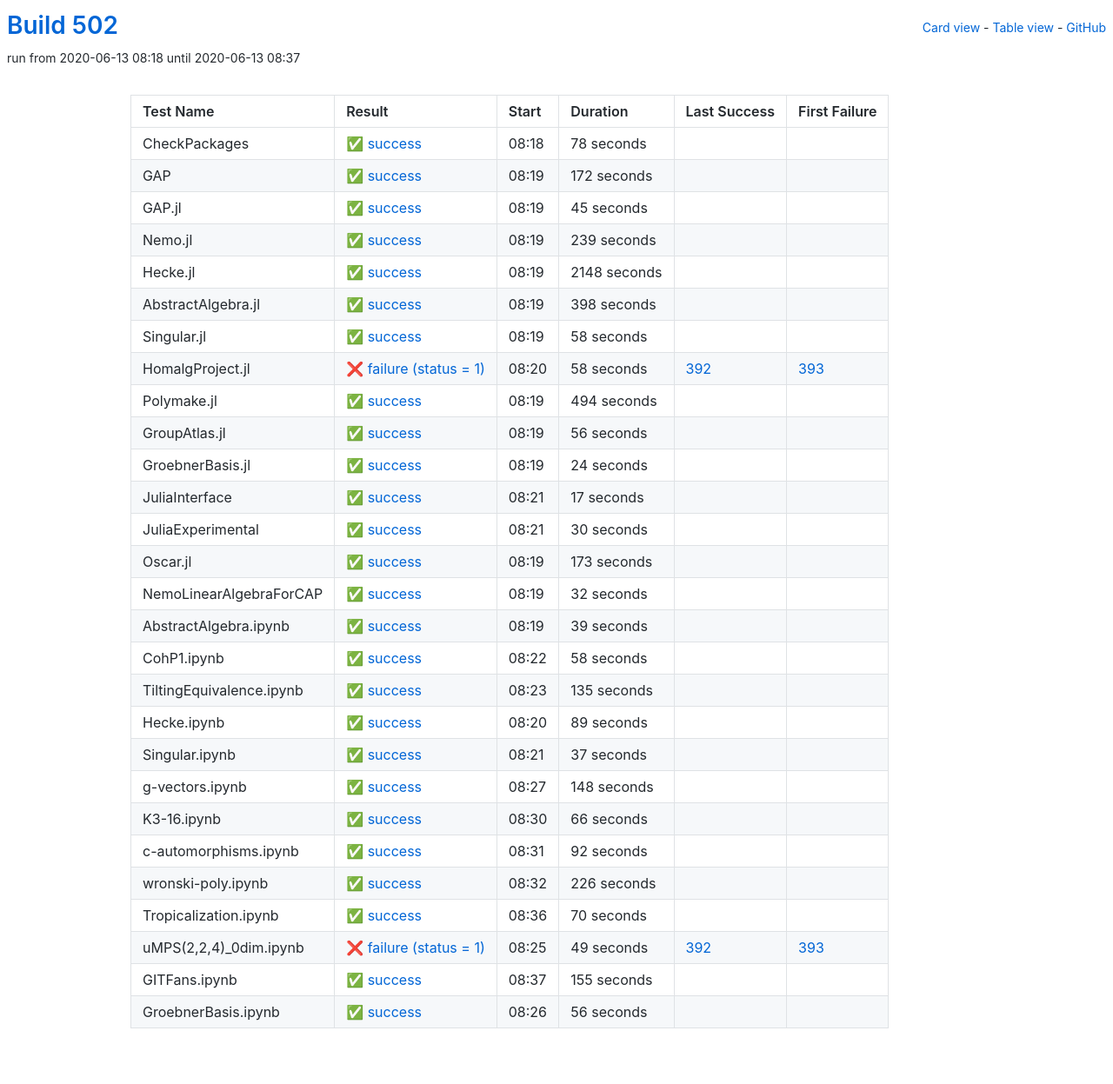
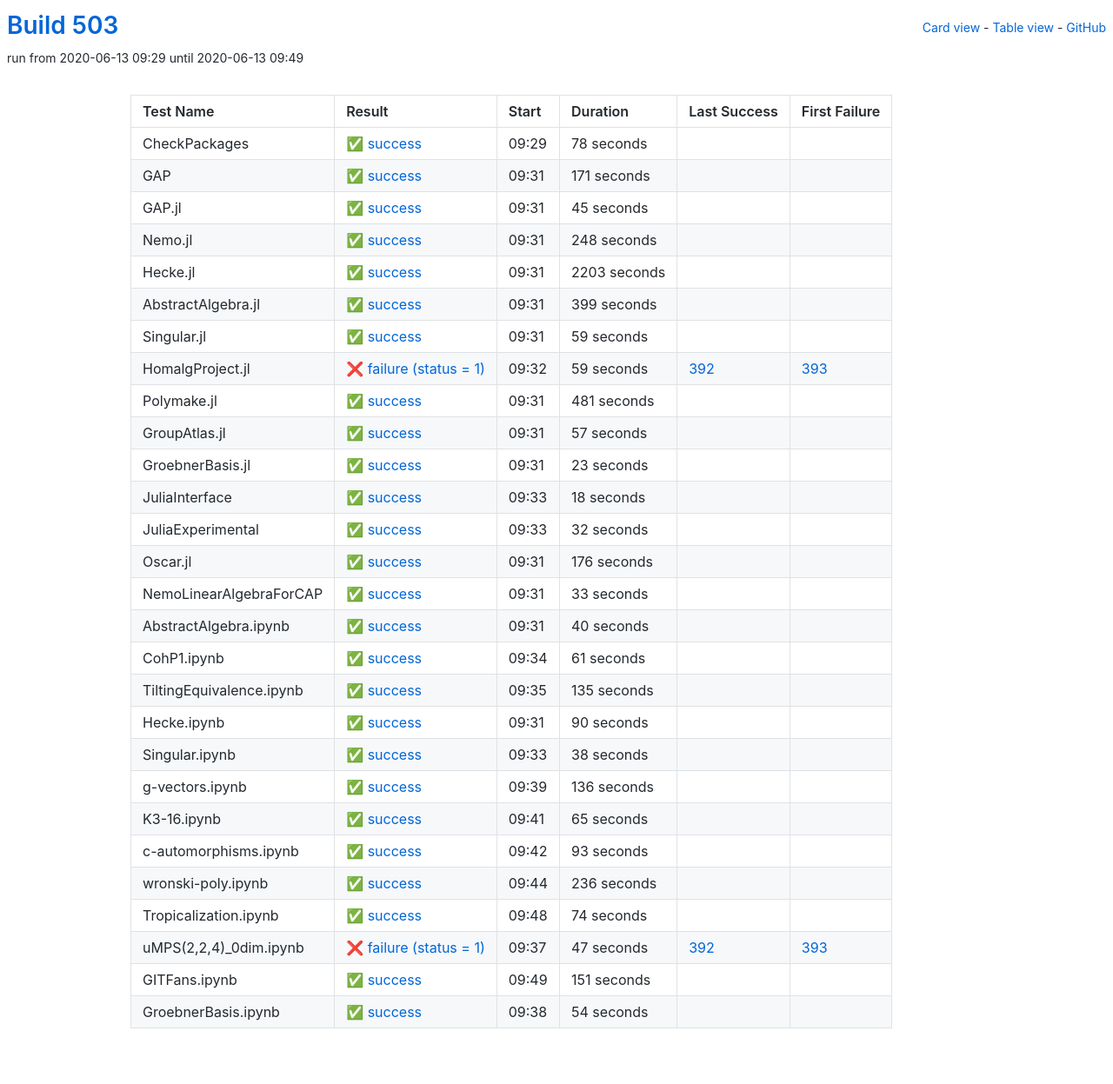
Before and after one commit to oscar-system/oscar-ci-status-1.4, a Jekyll site: the page built from table.html, in a window 1280 px wide. Shown: the whole page at 87% size. Built offline with Jekyll 4.4.1, drawn with Linux system fonts in a browser that asks for light colours.

Commit message:
Build #503

```diff
--- a/_data/ci.yml
+++ b/_data/ci.yml
@@ -1,6 +1,6 @@
 ---
-build: 502
-build_url: https://oscarci.mathematik.uni-kl.de/job/oscar-julia-1.4/502/
+build: 503
+build_url: https://oscarci.mathematik.uni-kl.de/job/oscar-julia-1.4/503/
 job: oscar-julia-1.4
 organization: oscar-system
 repo: oscar-ci-status-1.4
@@ -8,8 +8,8 @@ repourl: https://github.com/oscar-system/oscar-ci-status-1.4
 tests:
 - name: CheckPackages
   id: checkpackages
-  log: https://oscarci.mathematik.uni-kl.de/job/oscar-julia-1.4/502/artifact/logs/build-502/CheckPackages.log
-  start: 2020-06-13 08:18
+  log: https://oscarci.mathematik.uni-kl.de/job/oscar-julia-1.4/503/artifact/logs/build-503/CheckPackages.log
+  start: 2020-06-13 09:29
   success: true
   exitcode: 0
   status: success
@@ -20,20 +20,20 @@ tests:
   first_failure_url:
 - name: GAP
   id: gap
-  log: https://oscarci.mathematik.uni-kl.de/job/oscar-julia-1.4/502/artifact/logs/build-502/GAP.log
-  start: 2020-06-13 08:19
+  log: https://oscarci.mathematik.uni-kl.de/job/oscar-julia-1.4/503/artifact/logs/build-503/GAP.log
+  start: 2020-06-13 09:31
   success: true
   exitcode: 0
   status: success
-  duration: 172
+  duration: 171
   last_success: false
   last_success_url:
   first_failure: false
   first_failure_url:
 - name: GAP.jl
   id: gap-jl
-  log: https://oscarci.mathematik.uni-kl.de/job/oscar-julia-1.4/502/artifact/logs/build-502/GAP.jl.log
-  start: 2020-06-13 08:19
+  log: https://oscarci.mathematik.uni-kl.de/job/oscar-julia-1.4/503/artifact/logs/build-503/GAP.jl.log
+  start: 2020-06-13 09:31
   success: true
   exitcode: 0
   status: success
@@ -44,140 +44,116 @@ tests:
   first_failure_url:
 - name: Nemo.jl
   id: nemo-jl
-  log: https://oscarci.mathematik.uni-kl.de/job/oscar-julia-1.4/502/artifact/logs/build-502/Nemo.jl.log
-  start: 2020-06-13 08:19
+  log: https://oscarci.mathematik.uni-kl.de/job/oscar-julia-1.4/503/artifact/logs/build-503/Nemo.jl.log
+  start: 2020-06-13 09:31
   success: true
   exitcode: 0
   status: success
-  duration: 239
+  duration: 248
   last_success: false
   last_success_url:
   first_failure: false
   first_failure_url:
 - name: Hecke.jl
   id: hecke-jl
-  log: https://oscarci.mathematik.uni-kl.de/job/oscar-julia-1.4/502/artifact/logs/build-502/Hecke.jl.log
-  start: 2020-06-13 08:19
+  log: https://oscarci.mathematik.uni-kl.de/job/oscar-julia-1.4/503/artifact/logs/build-503/Hecke.jl.log
+  start: 2020-06-13 09:31
   success: true
   exitcode: 0
   status: success
-  duration: 2148
+  duration: 2203
   last_success: false
   last_success_url:
   first_failure: false
   first_failure_url:
 - name: AbstractAlgebra.jl
   id: abstractalgebra-jl
-  log: https://oscarci.mathematik.uni-kl.de/job/oscar-julia-1.4/502/artifact/logs/build-502/AbstractAlgebra.jl.log
-  start: 2020-06-13 08:19
+  log: https://oscarci.mathematik.uni-kl.de/job/oscar-julia-1.4/503/artifact/logs/build-503/AbstractAlgebra.jl.log
+  start: 2020-06-13 09:31
   success: true
   exitcode: 0
   status: success
-  duration: 398
+  duration: 399
   last_success: false
   last_success_url:
   first_failure: false
   first_failure_url:
 - name: Singular.jl
   id: singular-jl
-  log: https://oscarci.mathematik.uni-kl.de/job/oscar-julia-1.4/502/artifact/logs/build-502/Singular.jl.log
-  start: 2020-06-13 08:19
+  log: https://oscarci.mathematik.uni-kl.de/job/oscar-julia-1.4/503/artifact/logs/build-503/Singular.jl.log
+  start: 2020-06-13 09:31
   success: true
   exitcode: 0
   status: success
-  duration: 58
+  duration: 59
   last_success: false
   last_success_url:
   first_failure: false
   first_failure_url:
 - name: HomalgProject.jl
   id: homalgproject-jl
-  log: https://oscarci.mathematik.uni-kl.de/job/oscar-julia-1.4/502/artifact/logs/build-502/HomalgProject.jl.log
-  start: 2020-06-13 08:20
+  log: https://oscarci.mathematik.uni-kl.de/job/oscar-julia-1.4/503/artifact/logs/build-503/HomalgProject.jl.log
+  start: 2020-06-13 09:32
   success: false
   exitcode: 1
   status: failure
-  duration: 58
+  duration: 59
   last_success: 392
   last_success_url: https://oscarci.mathematik.uni-kl.de/job/oscar-julia-1.4/392/
   first_failure: 393
   first_failure_url: https://oscarci.mathematik.uni-kl.de/job/oscar-julia-1.4/393/
 - name: Polymake.jl
   id: polymake-jl
-  log: https://oscarci.mathematik.uni-kl.de/job/oscar-julia-1.4/502/artifact/logs/build-502/Polymake.jl.log
-  start: 2020-06-13 08:19
+  log: https://oscarci.mathematik.uni-kl.de/job/oscar-julia-1.4/503/artifact/logs/build-503/Polymake.jl.log
+  start: 2020-06-13 09:31
   success: true
   exitcode: 0
   status: success
-  duration: 494
+  duration: 481
   last_success: false
   last_success_url:
   first_failure: false
   first_failure_url:
 - name: GroupAtlas.jl
   id: groupatlas-jl
-  log: https://oscarci.mathematik.uni-kl.de/job/oscar-julia-1.4/502/artifact/logs/build-502/GroupAtlas.jl.log
-  start: 2020-06-13 08:19
+  log: https://oscarci.mathematik.uni-kl.de/job/oscar-julia-1.4/503/artifact/logs/build-503/GroupAtlas.jl.log
+  start: 2020-06-13 09:31
   success: true
   exitcode: 0
   status: success
-  duration: 56
+  duration: 57
   last_success: false
   last_success_url:
   first_failure: false
   first_failure_url:
 - name: GroebnerBasis.jl
   id: groebnerbasis-jl
-  log: https://oscarci.mathematik.uni-kl.de/job/oscar-julia-1.4/502/artifact/logs/build-502/GroebnerBasis.jl.log
-  start: 2020-06-13 08:19
+  log: https://oscarci.mathematik.uni-kl.de/job/oscar-julia-1.4/503/artifact/logs/build-503/GroebnerBasis.jl.log
+  start: 2020-06-13 09:31
   success: true
   exitcode: 0
   status: success
-  duration: 24
+  duration: 23
   last_success: false
   last_success_url:
   first_failure: false
   first_failure_url:
 - name: JuliaInterface
   id: juliainterface
-  log: https://oscarci.mathematik.uni-kl.de/job/oscar-julia-1.4/502/artifact/logs/build-502/JuliaInterface.log
-  start: 2020-06-13 08:21
+  log: https://oscarci.mathematik.uni-kl.de/job/oscar-julia-1.4/503/artifact/logs/build-503/JuliaInterface.log
+  start: 2020-06-13 09:33
   success: true
   exitcode: 0
   status: success
-  duration: 17
+  duration: 18
   last_success: false
   last_success_url:
   first_failure: false
   first_failure_url:
 - name: JuliaExperimental
   id: juliaexperimental
-  log: https://oscarci.mathematik.uni-kl.de/job/oscar-julia-1.4/502/artifact/logs/build-502/JuliaExperimental.log
-  start: 2020-06-13 08:21
-  success: true
-  exitcode: 0
-  status: success
-  duration: 30
-  last_success: false
-  last_success_url:
-  first_failure: false
-  first_failure_url:
-- name: Oscar.jl
-  id: oscar-jl
-  log: https://oscarci.mathematik.uni-kl.de/job/oscar-julia-1.4/502/artifact/logs/build-502/Oscar.jl.log
-  start: 2020-06-13 08:19
-  success: true
-  exitcode: 0
-  status: success
-  duration: 173
-  last_success: false
-  last_success_url:
-  first_failure: false
-  first_failure_url:
-- name: NemoLinearAlgebraForCAP
-  id: nemolinearalgebraforcap
-  log: https://oscarci.mathematik.uni-kl.de/job/oscar-julia-1.4/502/artifact/logs/build-502/NemoLinearAlgebraForCAP.log
-  start: 2020-06-13 08:19
+  log: https://oscarci.mathematik.uni-kl.de/job/oscar-julia-1.4/503/artifact/logs/build-503/JuliaExperimental.log
+  start: 2020-06-13 09:33
   success: true
   exitcode: 0
   status: success
@@ -186,34 +162,58 @@ tests:
   last_success_url:
   first_failure: false
   first_failure_url:
-- name: AbstractAlgebra.ipynb
-  id: abstractalgebra-ipynb
-  log: https://oscarci.mathematik.uni-kl.de/job/oscar-julia-1.4/502/artifact/logs/build-502/AbstractAlgebra.ipynb.log
-  start: 2020-06-13 08:19
+- name: Oscar.jl
+  id: oscar-jl
+  log: https://oscarci.mathematik.uni-kl.de/job/oscar-julia-1.4/503/artifact/logs/build-503/Oscar.jl.log
+  start: 2020-06-13 09:31
   success: true
   exitcode: 0
   status: success
-  duration: 39
+  duration: 176
+  last_success: false
+  last_success_url:
+  first_failure: false
+  first_failure_url:
+- name: NemoLinearAlgebraForCAP
+  id: nemolinearalgebraforcap
+  log: https://oscarci.mathematik.uni-kl.de/job/oscar-julia-1.4/503/artifact/logs/build-503/NemoLinearAlgebraForCAP.log
+  start: 2020-06-13 09:31
+  success: true
+  exitcode: 0
+  status: success
+  duration: 33
+  last_success: false
+  last_success_url:
+  first_failure: false
+  first_failure_url:
+- name: AbstractAlgebra.ipynb
+  id: abstractalgebra-ipynb
+  log: https://oscarci.mathematik.uni-kl.de/job/oscar-julia-1.4/503/artifact/logs/build-503/AbstractAlgebra.ipynb.log
+  start: 2020-06-13 09:31
+  success: true
+  exitcode: 0
+  status: success
+  duration: 40
   last_success: false
   last_success_url:
   first_failure: false
   first_failure_url:
 - name: CohP1.ipynb
   id: cohp1-ipynb
-  log: https://oscarci.mathematik.uni-kl.de/job/oscar-julia-1.4/502/artifact/logs/build-502/CohP1.ipynb.log
-  start: 2020-06-13 08:22
+  log: https://oscarci.mathematik.uni-kl.de/job/oscar-julia-1.4/503/artifact/logs/build-503/CohP1.ipynb.log
+  start: 2020-06-13 09:34
   success: true
   exitcode: 0
   status: success
-  duration: 58
+  duration: 61
   last_success: false
   last_success_url:
   first_failure: false
   first_failure_url:
 - name: TiltingEquivalence.ipynb
   id: tiltingequivalence-ipynb
-  log: https://oscarci.mathematik.uni-kl.de/job/oscar-julia-1.4/502/artifact/logs/build-502/TiltingEquivalence.ipynb.log
-  start: 2020-06-13 08:23
+  log: https://oscarci.mathematik.uni-kl.de/job/oscar-julia-1.4/503/artifact/logs/build-503/TiltingEquivalence.ipynb.log
+  start: 2020-06-13 09:35
   success: true
   exitcode: 0
   status: success
@@ -224,120 +224,120 @@ tests:
   first_failure_url:
 - name: Hecke.ipynb
   id: hecke-ipynb
-  log: https://oscarci.mathematik.uni-kl.de/job/oscar-julia-1.4/502/artifact/logs/build-502/Hecke.ipynb.log
-  start: 2020-06-13 08:20
+  log: https://oscarci.mathematik.uni-kl.de/job/oscar-julia-1.4/503/artifact/logs/build-503/Hecke.ipynb.log
+  start: 2020-06-13 09:31
   success: true
   exitcode: 0
   status: success
-  duration: 89
+  duration: 90
   last_success: false
   last_success_url:
   first_failure: false
   first_failure_url:
 - name: Singular.ipynb
   id: singular-ipynb
-  log: https://oscarci.mathematik.uni-kl.de/job/oscar-julia-1.4/502/artifact/logs/build-502/Singular.ipynb.log
-  start: 2020-06-13 08:21
+  log: https://oscarci.mathematik.uni-kl.de/job/oscar-julia-1.4/503/artifact/logs/build-503/Singular.ipynb.log
+  start: 2020-06-13 09:33
   success: true
   exitcode: 0
   status: success
-  duration: 37
+  duration: 38
   last_success: false
   last_success_url:
   first_failure: false
   first_failure_url:
 - name: g-vectors.ipynb
   id: g-vectors-ipynb
-  log: https://oscarci.mathematik.uni-kl.de/job/oscar-julia-1.4/502/artifact/logs/build-502/g-vectors.ipynb.log
-  start: 2020-06-13 08:27
+  log: https://oscarci.mathematik.uni-kl.de/job/oscar-julia-1.4/503/artifact/logs/build-503/g-vectors.ipynb.log
+  start: 2020-06-13 09:39
   success: true
   exitcode: 0
   status: success
-  duration: 148
+  duration: 136
   last_success: false
   last_success_url:
   first_failure: false
   first_failure_url:
 - name: K3-16.ipynb
   id: k3-16-ipynb
-  log: https://oscarci.mathematik.uni-kl.de/job/oscar-julia-1.4/502/artifact/logs/build-502/K3-16.ipynb.log
-  start: 2020-06-13 08:30
+  log: https://oscarci.mathematik.uni-kl.de/job/oscar-julia-1.4/503/artifact/logs/build-503/K3-16.ipynb.log
+  start: 2020-06-13 09:41
   success: true
   exitcode: 0
   status: success
-  duration: 66
+  duration: 65
   last_success: false
   last_success_url:
   first_failure: false
   first_failure_url:
 - name: c-automorphisms.ipynb
   id: c-automorphisms-ipynb
-  log: https://oscarci.mathematik.uni-kl.de/job/oscar-julia-1.4/502/artifact/logs/build-502/c-automorphisms.ipynb.log
-  start: 2020-06-13 08:31
+  log: https://oscarci.mathematik.uni-kl.de/job/oscar-julia-1.4/503/artifact/logs/build-503/c-automorphisms.ipynb.log
+  start: 2020-06-13 09:42
   success: true
   exitcode: 0
   status: success
-  duration: 92
+  duration: 93
   last_success: false
   last_success_url:
   first_failure: false
   first_failure_url:
 - name: wronski-poly.ipynb
   id: wronski-poly-ipynb
-  log: https://oscarci.mathematik.uni-kl.de/job/oscar-julia-1.4/502/artifact/logs/build-502/wronski-poly.ipynb.log
-  start: 2020-06-13 08:32
+  log: https://oscarci.mathematik.uni-kl.de/job/oscar-julia-1.4/503/artifact/logs/build-503/wronski-poly.ipynb.log
+  start: 2020-06-13 09:44
   success: true
   exitcode: 0
   status: success
-  duration: 226
+  duration: 236
   last_success: false
   last_success_url:
   first_failure: false
   first_failure_url:
 - name: Tropicalization.ipynb
   id: tropicalization-ipynb
-  log: https://oscarci.mathematik.uni-kl.de/job/oscar-julia-1.4/502/artifact/logs/build-502/Tropicalization.ipynb.log
-  start: 2020-06-13 08:36
+  log: https://oscarci.mathematik.uni-kl.de/job/oscar-julia-1.4/503/artifact/logs/build-503/Tropicalization.ipynb.log
+  start: 2020-06-13 09:48
   success: true
   exitcode: 0
   status: success
-  duration: 70
+  duration: 74
   last_success: false
   last_success_url:
   first_failure: false
   first_failure_url:
 - name: uMPS(2,2,4)_0dim.ipynb
   id: umps-2-2-4-0dim-ipynb
-  log: https://oscarci.mathematik.uni-kl.de/job/oscar-julia-1.4/502/artifact/logs/build-502/uMPS-2-2-4-_0dim.ipynb.log
-  start: 2020-06-13 08:25
+  log: https://oscarci.mathematik.uni-kl.de/job/oscar-julia-1.4/503/artifact/logs/build-503/uMPS-2-2-4-_0dim.ipynb.log
+  start: 2020-06-13 09:37
   success: false
   exitcode: 1
   status: failure
-  duration: 49
+  duration: 47
   last_success: 392
   last_success_url: https://oscarci.mathematik.uni-kl.de/job/oscar-julia-1.4/392/
   first_failure: 393
   first_failure_url: https://oscarci.mathematik.uni-kl.de/job/oscar-julia-1.4/393/
 - name: GITFans.ipynb
   id: gitfans-ipynb
-  log: https://oscarci.mathematik.uni-kl.de/job/oscar-julia-1.4/502/artifact/logs/build-502/GITFans.ipynb.log
-  start: 2020-06-13 08:37
+  log: https://oscarci.mathematik.uni-kl.de/job/oscar-julia-1.4/503/artifact/logs/build-503/GITFans.ipynb.log
+  start: 2020-06-13 09:49
   success: true
   exitcode: 0
   status: success
-  duration: 155
+  duration: 151
   last_success: false
   last_success_url:
   first_failure: false
   first_failure_url:
 - name: GroebnerBasis.ipynb
   id: groebnerbasis-ipynb
-  log: https://oscarci.mathematik.uni-kl.de/job/oscar-julia-1.4/502/artifact/logs/build-502/GroebnerBasis.ipynb.log
-  start: 2020-06-13 08:26
+  log: https://oscarci.mathematik.uni-kl.de/job/oscar-julia-1.4/503/artifact/logs/build-503/GroebnerBasis.ipynb.log
+  start: 2020-06-13 09:38
   success: true
   exitcode: 0
   status: success
-  duration: 56
+  duration: 54
   last_success: false
   last_success_url:
   first_failure: false
```
Also changed, not shown: README.md.
